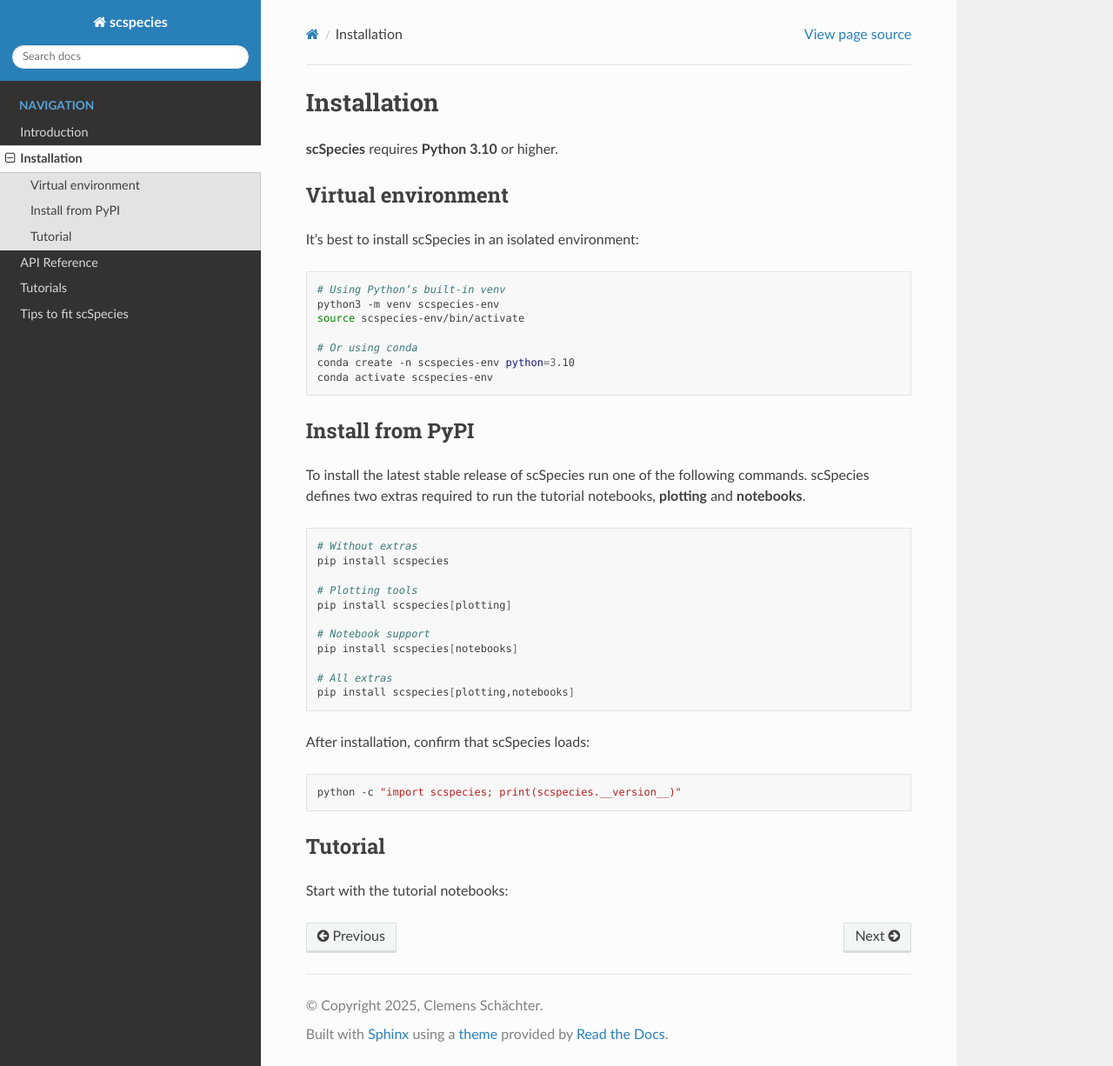
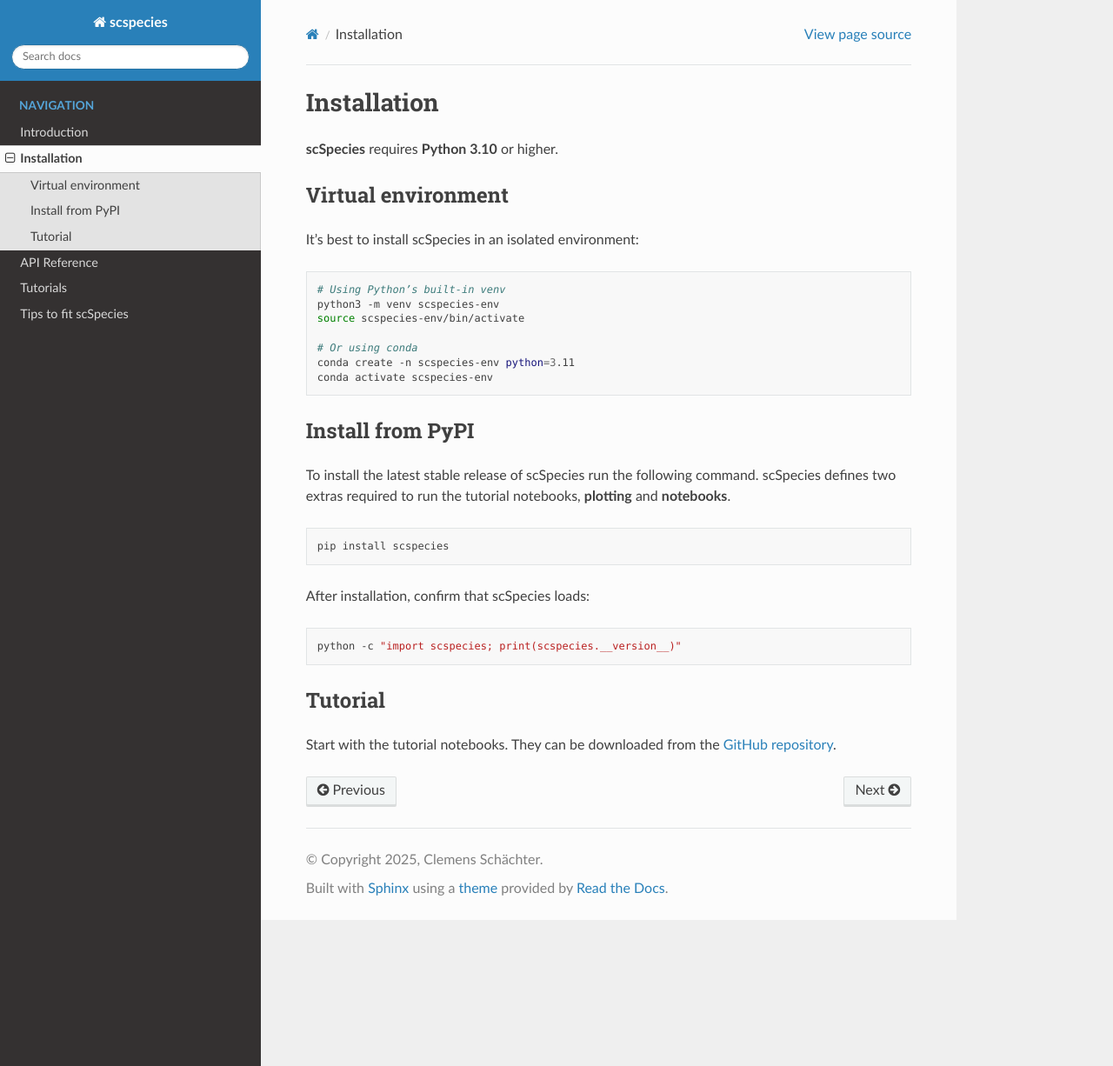
Before and after one commit to cschaech/scspecies_package, a Sphinx documentation site: the page built from docs/source/installation.rst, in a window 1280 px wide and 1226 px high. Shown: the whole window at 87% size. Built offline with Sphinx 7.4.7 and the Read the Docs theme 3.1.0, drawn with Linux system fonts in a browser that asks for light colours; pages that are not in the unit, such as notebooks, are missing from menus.

```diff
--- a/docs/source/installation.rst
+++ b/docs/source/installation.rst
@@ -16,29 +16,18 @@ It’s best to install scSpecies in an isolated environment:
     source scspecies-env/bin/activate
 
     # Or using conda
-    conda create -n scspecies-env python=3.10
+    conda create -n scspecies-env python=3.11
     conda activate scspecies-env
 
 Install from PyPI
 -----------------
 
-To install the latest stable release of scSpecies run one of the following commands.
+To install the latest stable release of scSpecies run the following command.
 scSpecies defines two extras required to run the tutorial notebooks, **plotting** and **notebooks**.
 
 .. code-block:: bash
 
-    # Without extras
     pip install scspecies
-
-    # Plotting tools
-    pip install scspecies[plotting]
-
-    # Notebook support
-    pip install scspecies[notebooks]
-
-    # All extras
-    pip install scspecies[plotting,notebooks]
-
 
 After installation, confirm that scSpecies loads:
 
@@ -48,6 +37,6 @@ After installation, confirm that scSpecies loads:
 
 
 Tutorial
--------------------
+--------
 
-Start with the tutorial notebooks:
+Start with the tutorial notebooks. They can be downloaded from the `GitHub repository <https://github.com/cschaech/scspecies_package/tree/main/docs/source/tutorials>`_.
--- a/scspecies/__init__.py
+++ b/scspecies/__init__.py
@@ -2,4 +2,4 @@
 scspecies - a tool for aligning latent representations of single-cell datasets from different species.
 """
 
-__version__ = "0.1.1"
+__version__ = "0.1.2"
```
Also changed, not shown: README.md (+4 -11 lines), pyproject.toml (+2 -7 lines).
